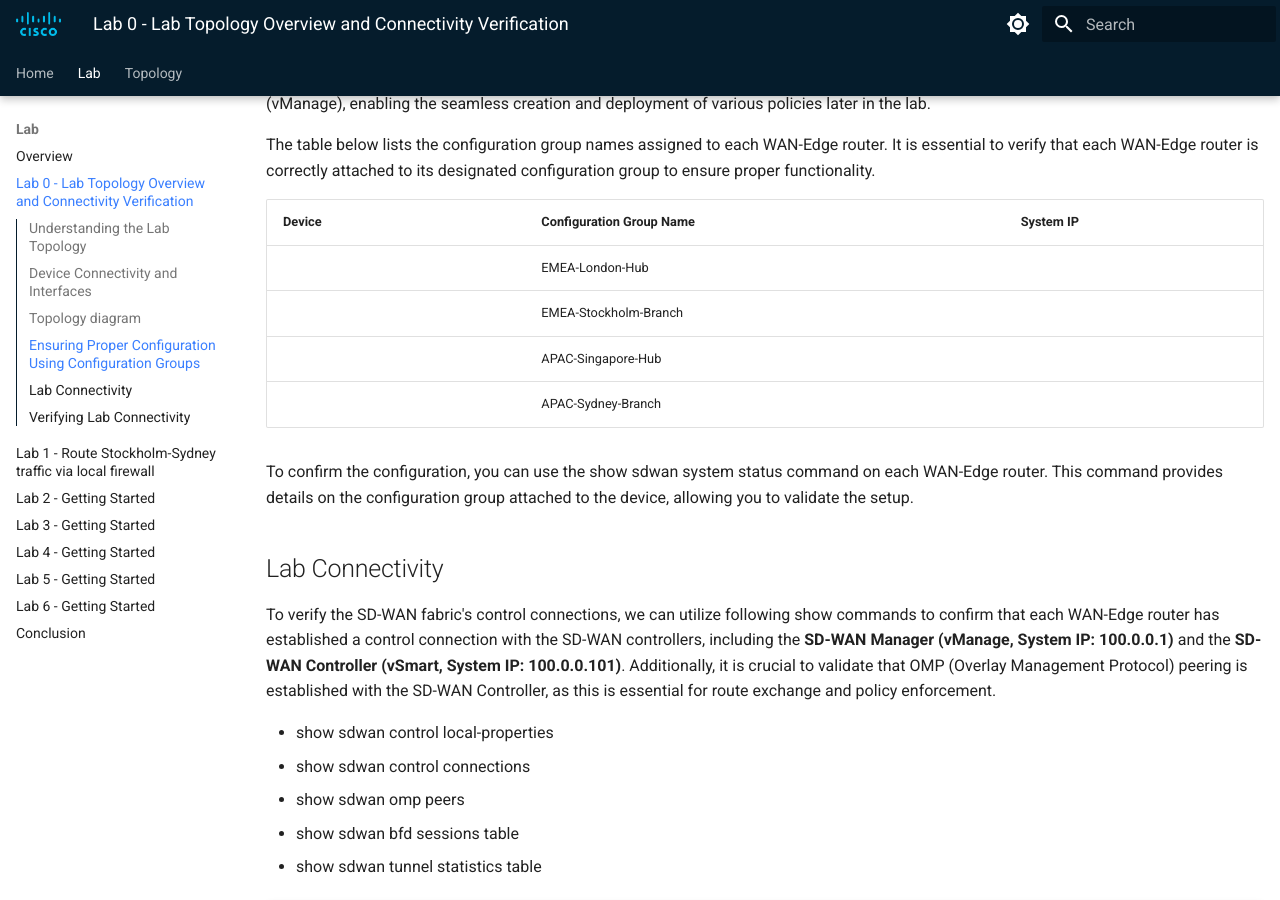
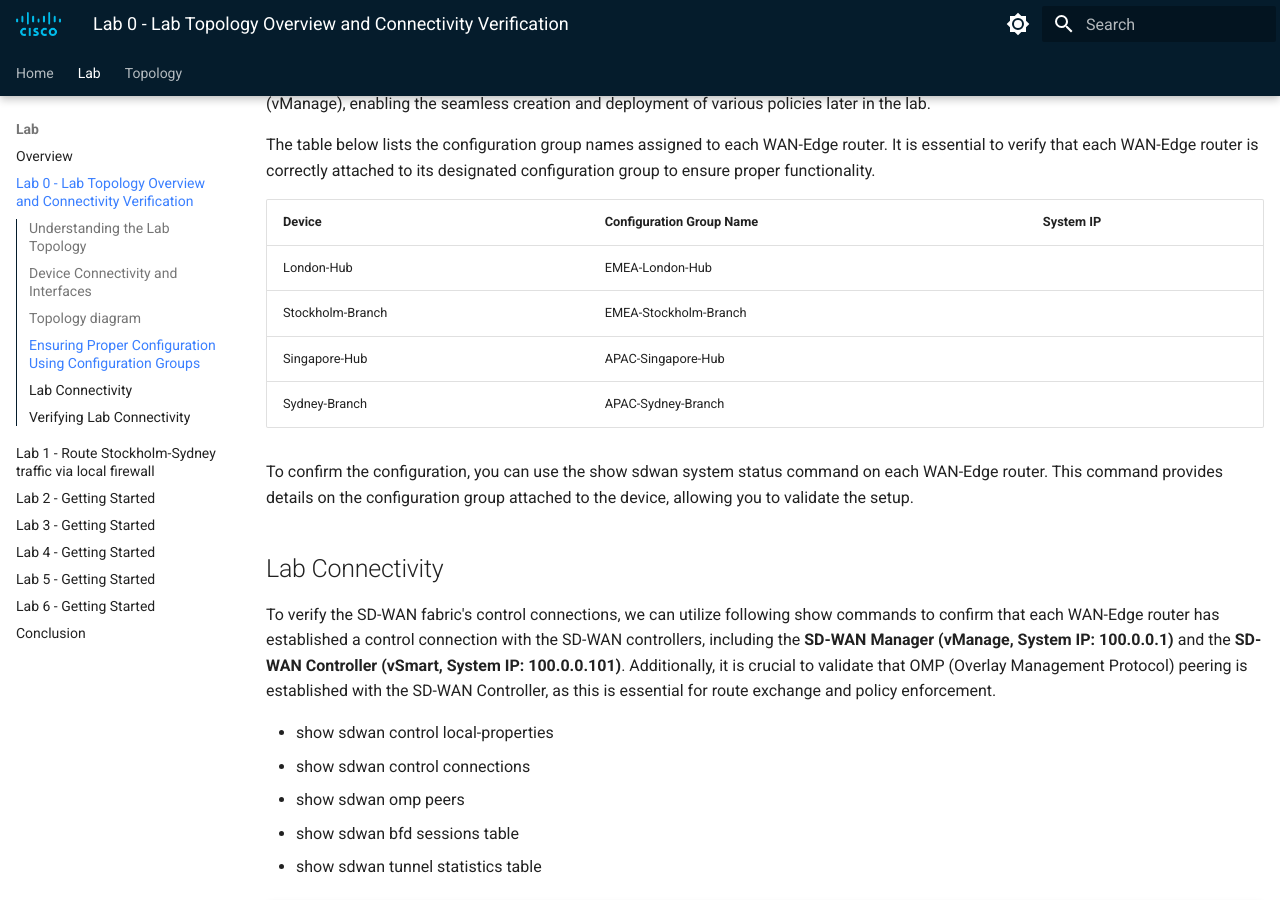
Before and after one commit to ciscodocs/ltrent-2008-clemea25, an MkDocs documentation site: the page built from docs/lab0_getting_started.md, in a window 1280 px wide and 900 px high, scrolled down 2374 px. Built offline with MkDocs 1.6.1 and Material for MkDocs 9.7.7, drawn with Linux system fonts in a browser that asks for light colours.

Commit message:
Lab 0 Task finalized.

```diff
--- a/docs/lab0_getting_started.md
+++ b/docs/lab0_getting_started.md
@@ -37,12 +37,12 @@ In this lab, the WAN-Edge routers will be provisioned using **configuration grou
 
 The table below lists the configuration group names assigned to each WAN-Edge router. It is essential to verify that each WAN-Edge router is correctly attached to its designated configuration group to ensure proper functionality.
 
-| **Device** | **Configuration Group Name** | **System IP** |
-|------------|------------------------------|---------------|
-|            | EMEA-London-Hub              |               |
-|            | EMEA-Stockholm-Branch        |               |
-|            | APAC-Singapore-Hub           |               |
-|            | APAC-Sydney-Branch           |               |
+| **Device**       | **Configuration Group Name** | **System IP** |
+|------------------|------------------------------|---------------|
+| London-Hub       | EMEA-London-Hub              |               |
+| Stockholm-Branch | EMEA-Stockholm-Branch        |               |
+| Singapore-Hub    | APAC-Singapore-Hub           |               |
+| Sydney-Branch    | APAC-Sydney-Branch           |               |
 
 
 To confirm the configuration, you can use the show sdwan system status command on each WAN-Edge router. This command provides details on the configuration group attached to the device, allowing you to validate the setup.
```
